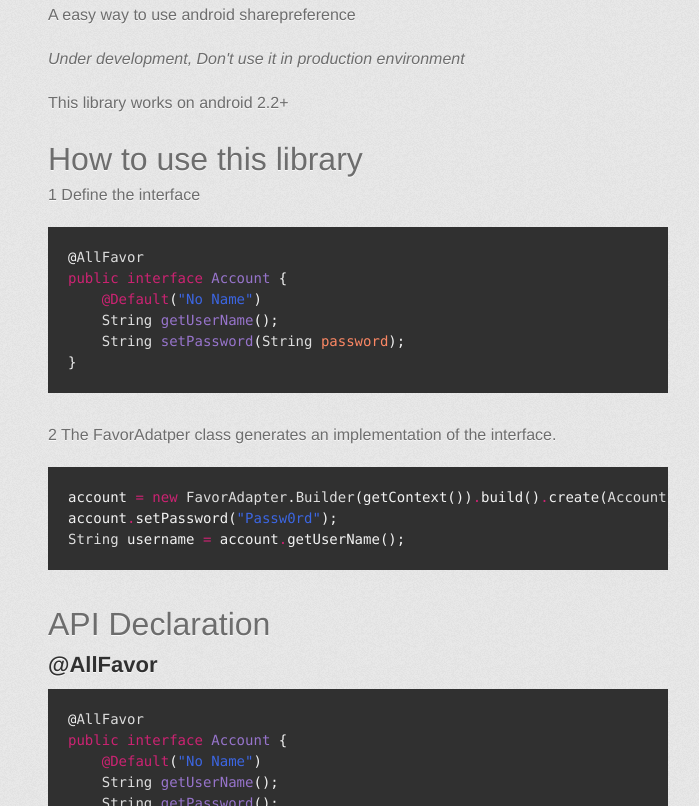
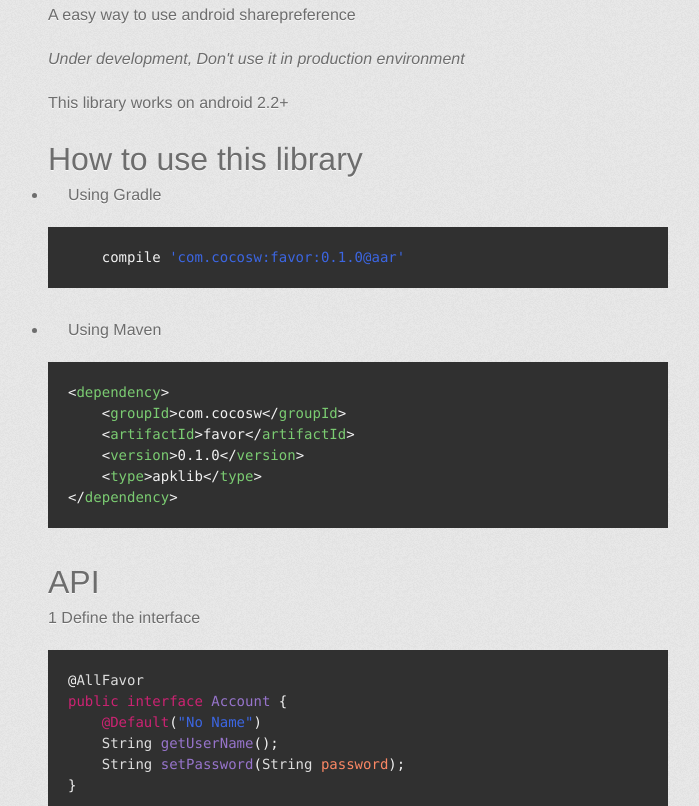
Before and after one commit to soarcn/Favor, a plain HTML site: page index.html in a window 1280 px wide. Shown: the part 643-1449 px from the top of the page, without its empty margins (282-981 px from the left). Drawn offline with Linux system fonts and the light colour scheme; a web font is replaced by a local one.

```diff
--- a/index.html
+++ b/index.html
@@ -44,6 +44,26 @@
 
 <h1>
 <a id="how-to-use-this-library" class="anchor" href="#how-to-use-this-library" aria-hidden="true"><span class="octicon octicon-link"></span></a>How to use this library</h1>
+
+<ul>
+<li>Using Gradle</li>
+</ul>
+
+<div class="highlight highlight-source-groovy"><pre>    compile <span class="pl-s"><span class="pl-pds">'</span>com.cocosw:favor:0.1.0@aar<span class="pl-pds">'</span></span></pre></div>
+
+<ul>
+<li>Using Maven</li>
+</ul>
+
+<div class="highlight highlight-text-xml"><pre>&lt;<span class="pl-ent">dependency</span>&gt;
+    &lt;<span class="pl-ent">groupId</span>&gt;com.cocosw&lt;/<span class="pl-ent">groupId</span>&gt;
+    &lt;<span class="pl-ent">artifactId</span>&gt;favor&lt;/<span class="pl-ent">artifactId</span>&gt;
+    &lt;<span class="pl-ent">version</span>&gt;0.1.0&lt;/<span class="pl-ent">version</span>&gt;
+    &lt;<span class="pl-ent">type</span>&gt;apklib&lt;/<span class="pl-ent">type</span>&gt;
+&lt;/<span class="pl-ent">dependency</span>&gt;</pre></div>
+
+<h1>
+<a id="api" class="anchor" href="#api" aria-hidden="true"><span class="octicon octicon-link"></span></a>API</h1>
 
 <p>1 Define the interface</p>
 
```
Also changed, not shown: params.json (+1 -1 lines).
